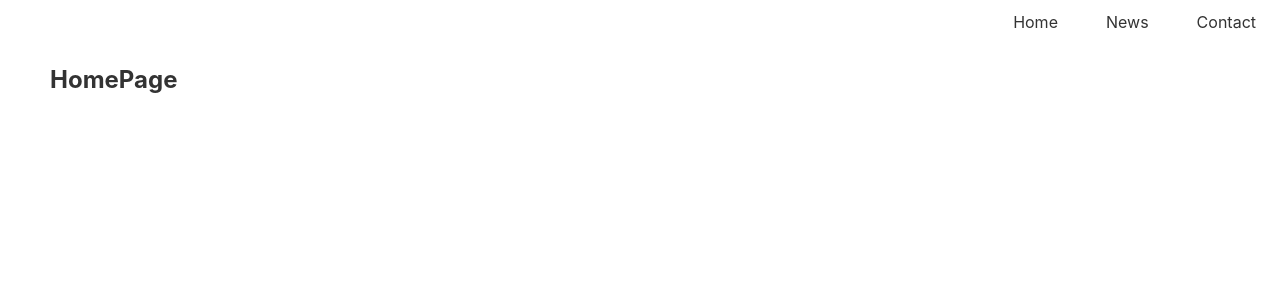
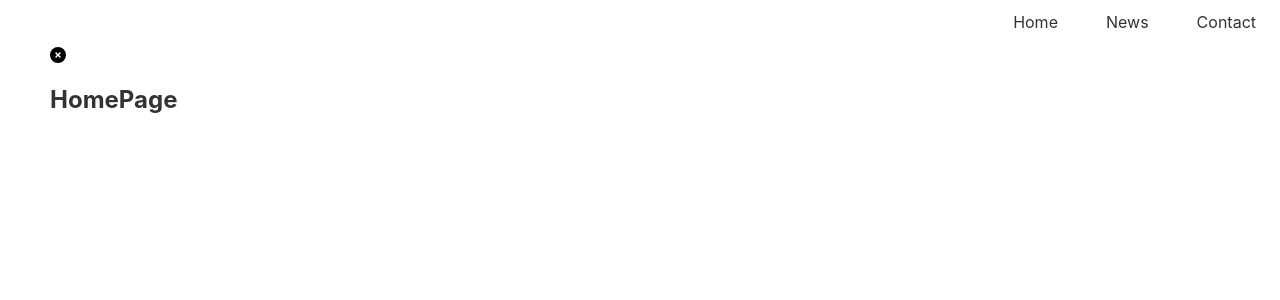
Before and after one commit to BinhNguyen3790/atomics, a React (Create React App) app: page / in a window 1280 px wide. Shown: the top 300 px of the page. Built offline with nearby package versions, Linux system fonts and the light colour scheme.

Commit message:
add fontawesome

```diff
--- a/package.json
+++ b/package.json
@@ -6,6 +6,11 @@
     "@testing-library/jest-dom": "^5.16.5",
     "@testing-library/react": "^13.4.0",
     "@testing-library/user-event": "^13.5.0",
+    "@fortawesome/fontawesome-svg-core": "^1.3.0",
+    "@fortawesome/free-brands-svg-icons": "^6.0.0",
+    "@fortawesome/free-regular-svg-icons": "^6.0.0",
+    "@fortawesome/free-solid-svg-icons": "^6.0.0",
+    "@fortawesome/react-fontawesome": "^0.1.17",
     "react": "^18.2.0",
     "react-dom": "^18.2.0",
     "react-router-dom": "^6.9.0",
--- a/public/index.html
+++ b/public/index.html
@@ -24,7 +24,7 @@
     -->
   <link rel="stylesheet" href="https://cdnjs.cloudflare.com/ajax/libs/font-awesome/6.4.0/css/all.min.css" integrity="sha512-iecdLmaskl7CVkqkXNQ/ZH/XLlvWZOJyj7Yy7tcenmpD1ypASozpmT/E0iPtmFIB46ZmdtAc9eNBvH0H/ZpiBw==" crossorigin="anonymous" referrerpolicy="no-referrer" />
   <script src="https://cdnjs.cloudflare.com/ajax/libs/jquery/3.6.4/jquery.min.js" integrity="sha512-pumBsjNRGGqkPzKHndZMaAG+bir374sORyzM3uulLV14lN5LyykqNk8eEeUlUkB3U0M4FApyaHraT65ihJhDpQ==" crossorigin="anonymous" referrerpolicy="no-referrer"></script>
-  <title>React App</title>
+  <title>Atomics</title>
 </head>
 
 <body>
--- a/src/pages/Home.js
+++ b/src/pages/Home.js
@@ -1,6 +1,12 @@
+
+import { FontAwesomeIcon } from "@fortawesome/react-fontawesome";
+import { faCircleXmark, faMagnifyingGlass, faSpinner } from "@fortawesome/free-solid-svg-icons";
 function Home() {
   return (
     <div className="pageContainer homePage">
+      <div className="container">
+         <FontAwesomeIcon icon={faCircleXmark} />
+      </div>
       <h2>HomePage</h2>
     </div>
   )
```
Also changed, not shown: 1 other file (tests, documents, lock files or other folders).
